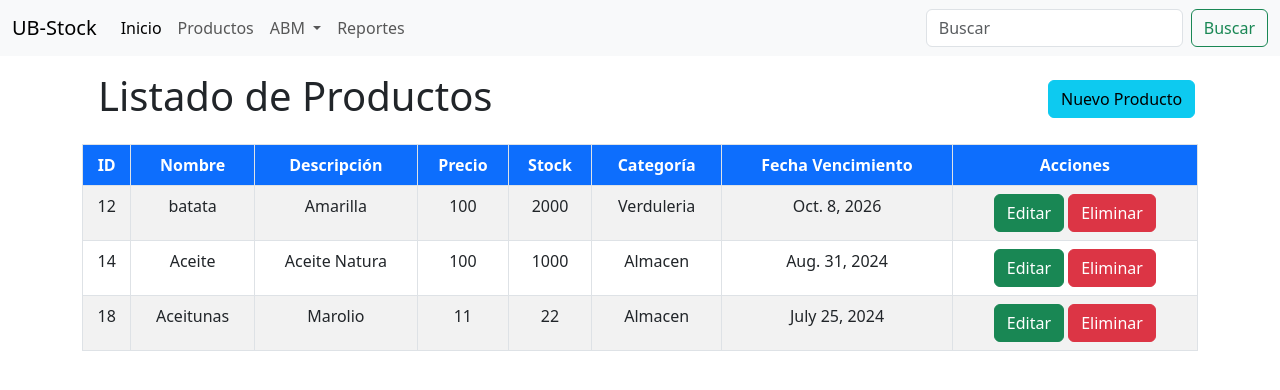
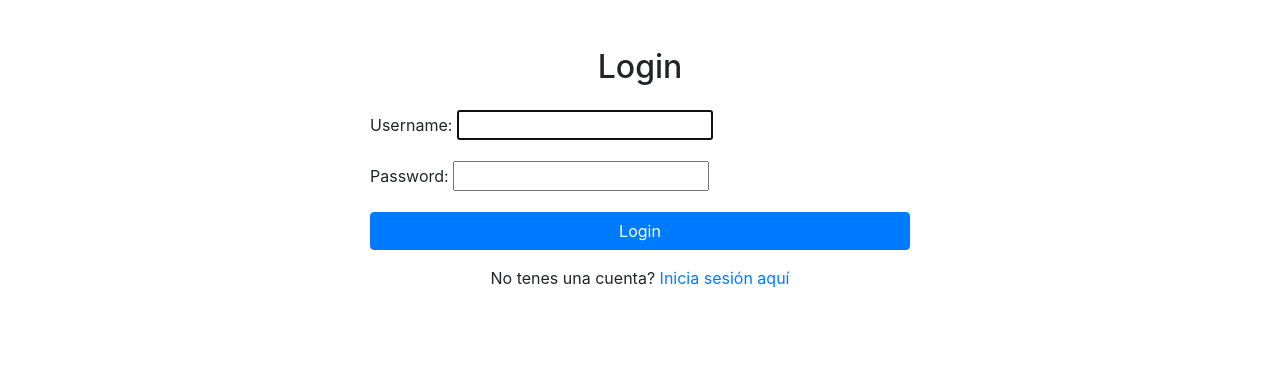
Before and after one commit to RichardLoz/UB_Test_Rlozano, a Django app: page / in a window 1280 px wide. Shown: the top 390 px of the page. Run offline with Django 5.2, Linux system fonts and the light colour scheme; data comes from the database, SQL or seed files in the repository; both versions use the stored data as it was after the commit; some libraries are stand-ins or nearby versions.

Commit message:
Nuevos Test

```diff
--- a/04_TP_FINAL/inventario/models.py
+++ b/04_TP_FINAL/inventario/models.py
@@ -12,8 +12,8 @@ class Categoria(models.Model):
 
 class Producto(models.Model):
     nombre = models.CharField(max_length=255)
-    descripcion = models.CharField(max_length=255)
-    precio = models.IntegerField()
+    descripcion = models.TextField()
+    precio = models.DecimalField(max_digits=10, decimal_places=2)
     stock = models.IntegerField()
     fecha_vencimiento = models.DateField(null=True, blank=True)
     categoria = models.ForeignKey(Categoria,null=True, on_delete=models.CASCADE)
--- a/04_TP_FINAL/inventario/templates/base.html
+++ b/04_TP_FINAL/inventario/templates/base.html
@@ -9,25 +9,22 @@
 <body>
     <nav class="navbar navbar-expand-lg bg-body-tertiary">
         <div class="container-fluid">
-          <a class="navbar-brand" href="#">UB-Stock</a>
+          <a class="navbar-brand" href="{% if user.is_authenticated %}{% url 'listado_productos' %}{% else %}{% url 'index' %}{% endif %}">UB-Stock</a>
           <button class="navbar-toggler" type="button" data-bs-toggle="collapse" data-bs-target="#navbarSupportedContent" aria-controls="navbarSupportedContent" aria-expanded="false" aria-label="Toggle navigation">
             <span class="navbar-toggler-icon"></span>
           </button>
           <div class="collapse navbar-collapse" id="navbarSupportedContent">
             <ul class="navbar-nav me-auto mb-2 mb-lg-0">
               <li class="nav-item">
-                <a class="nav-link active" aria-current="page" href="#">Inicio</a>
-              </li>
-              <li class="nav-item">
-                <a class="nav-link" href="#">Productos</a>
+                <a class="nav-link {% if request.path == '/productos/' %}active{% endif %}" href="{% url 'listado_productos' %}">Productos</a>
               </li>
               <li class="nav-item dropdown">
                 <a class="nav-link dropdown-toggle" href="#" role="button" data-bs-toggle="dropdown" aria-expanded="false">
                   ABM
                 </a>
                 <ul class="dropdown-menu">
-                  <li><a class="dropdown-item" href="#">Categorias</a></li>
-                  <li><a class="dropdown-item" href="#">Productos</a></li>
+                  <li><a class="dropdown-item" href="#" data-bs-toggle="modal" data-bs-target="#crearModal">Nuevo Producto</a></li>
+
                 </ul>
               </li>
               <li class="nav-item">
@@ -38,10 +35,14 @@
               <input class="form-control me-2" type="search" placeholder="Buscar" aria-label="Search">
               <button class="btn btn-outline-success" type="submit">Buscar</button>
             </form>
+
+            <!-- Mostrar botón de cerrar sesión si el usuario está autenticado -->
+            {% if user.is_authenticated %}
+              <a href="{% url 'logout' %}" class="btn btn-outline-danger ms-3">Cerrar sesión</a>
+            {% endif %}
           </div>
         </div>
       </nav>
-
 
     {% block content %}
     {% endblock %}
--- /dev/null
+++ b/04_TP_FINAL/inventario/templates/login.html
@@ -0,0 +1,29 @@
+<!DOCTYPE html>
+<html lang="en">
+<head>
+    <meta charset="UTF-8">
+    <meta name="viewport" content="width=device-width, initial-scale=1.0">
+    <title>Login</title>
+    <!-- Agregar Bootstrap desde el CDN -->
+    <link href="https://stackpath.bootstrapcdn.com/bootstrap/4.5.2/css/bootstrap.min.css" rel="stylesheet">
+</head>
+<body>
+    <div class="container">
+        <div class="row justify-content-center">
+            <div class="col-md-6">
+                <h2 class="text-center mt-5">Login</h2>
+                <form method="post" class="mt-4">
+                    {% csrf_token %}
+                    {{ form.as_p }}
+                    <button type="submit" class="btn btn-primary btn-block">Login</button>
+                </form>
+                <p class="text-center mt-3">No tenes una cuenta? <a href="{% url 'login' %}">Inicia sesión aquí</a></p>
+            </div>
+        </div>
+    </div>
+    <!-- Agregar Bootstrap y jQuery desde el CDN -->
+    <script src="https://code.jquery.com/jquery-3.5.1.slim.min.js"></script>
+    <script src="https://cdn.jsdelivr.net/npm/@popperjs/core@2.11.6/dist/umd/popper.min.js"></script>
+    <script src="https://stackpath.bootstrapcdn.com/bootstrap/4.5.2/js/bootstrap.min.js"></script>
+</body>
+</html>
--- a/04_TP_FINAL/inventario/templates/productos.html
+++ b/04_TP_FINAL/inventario/templates/productos.html
@@ -9,8 +9,10 @@ Inventario
             <div class="col-10">
                 <h1>Listado de Productos</h1>
             </div>
-            <div class="col-2 mt-2">
-                <button class="btn btn-info" data-bs-toggle="modal" data-bs-target="#crearModal">Nuevo Producto</button>
+            <div class="col-2 mt-2 d-flex justify-content-end">
+                <!-- Botón de nuevo producto -->
+                <button class="btn btn-info me-2" data-bs-toggle="modal" data-bs-target="#crearModal">Nuevo Producto</button>
+
             </div>
         </div>
     </div>
@@ -35,11 +37,11 @@ Inventario
                     <td>{{ producto.descripcion }}</td>
                     <td>{{ producto.precio }}</td>
                     <td>{{ producto.stock }}</td>
-                    <td>{{ producto.categoria }}</td>
+                    <td>{{ producto.categoria.nombre }}</td>
                     <td>{{ producto.fecha_vencimiento }}</td>
                     <td>
-                        <button class="btn btn-success btn-xs" data-bs-toggle="modal" data-bs-target="#actualizarModal{{producto.id}}">Editar</button>
-                        <button class="btn btn-danger btn-xs" data-bs-toggle="modal" data-bs-target="#eliminarModal{{producto.id}}">Eliminar</button>
+                        <button class="btn btn-success btn-sm" data-bs-toggle="modal" data-bs-target="#actualizarModal{{ producto.id }}">Editar</button>
+                        <button class="btn btn-danger btn-sm" data-bs-toggle="modal" data-bs-target="#eliminarModal{{ producto.id }}">Eliminar</button>
                     </td>
                 </tr>
             {% endfor %}
@@ -68,7 +70,7 @@ Inventario
                     </div>
                     <div class="mb-3">
                         <label for="precio" class="form-label">Precio:</label>
-                        <input type="number" name="precio" class="form-control" placeholder="Precio en pesos" required>
+                        <input type="number" name="precio" step="0.01" class="form-control" placeholder="Precio en pesos" required>
                     </div>
                     <div class="mb-3">
                         <label for="stock" class="form-label">Stock:</label>
@@ -99,37 +101,37 @@ Inventario
 
 {% for producto in productos %}
 <!-- Modificar modal producto -->
-<div class="modal fade" id="actualizarModal{{ producto.id}}" tabindex="-1" aria-labelledby="actualizarModalLabel{{ producto.id}}" aria-hidden="true">
+<div class="modal fade" id="actualizarModal{{ producto.id }}" tabindex="-1" aria-labelledby="actualizarModalLabel{{ producto.id }}" aria-hidden="true">
     <div class="modal-dialog">
         <div class="modal-content">
             <div class="modal-header bg-success text-white">
-                <h5 class="modal-title" id="actualizarModalLabel{{ producto.id}}">Editar Producto</h5>
+                <h5 class="modal-title" id="actualizarModalLabel{{ producto.id }}">Editar Producto</h5>
             </div>
             <div class="modal-body">
                 <form action="{% url 'actualizar_producto' producto.id %}" method="POST" class="form-group">
                     {% csrf_token %}
                     <label for="nombre">Nombre:</label>
-                    <input type="text" name="nombre" class="form-control" value="{{producto.nombre}}">
+                    <input type="text" name="nombre" class="form-control" value="{{ producto.nombre }}" required>
 
                     <label for="descripcion">Descripcion:</label>
-                    <input type="text" name="descripcion" class="form-control" value="{{producto.descripcion}}">
+                    <input type="text" name="descripcion" class="form-control" value="{{ producto.descripcion }}" required>
 
                     <label for="precio">Precio:</label>
-                    <input type="number" name="precio" class="form-control" value="{{producto.precio}}">
+                    <input type="number" name="precio" step="0.01" class="form-control" value="{{ producto.precio }}" required>
 
                     <label for="stock">Stock:</label>
-                    <input type="number" name="stock" class="form-control" value="{{producto.stock}}">
+                    <input type="number" name="stock" class="form-control" value="{{ producto.stock }}" required>
 
                     <label for="categoria">Categoria:</label>
                     <select name="categoria_id" class="form-control">
-                        <option value="{{producto.categoria.id}}">{{producto.categoria}}</option>
+                        <option value="{{ producto.categoria.id }}">{{ producto.categoria.nombre }}</option>
                         {% for categoria in categorias %}
-                            <option value="{{categoria.id}}">{{categoria.nombre}}</option>
+                            <option value="{{ categoria.id }}">{{ categoria.nombre }}</option>
                         {% endfor %}
                     </select>
 
                     <label for="fecha_vencimiento">Fecha de Vencimiento:</label>
-                    <input type="date" name="fecha_vencimiento" class="form-control" value="{{producto.fecha_vencimiento}}" required>
+                    <input type="date" name="fecha_vencimiento" class="form-control" value="{{ producto.fecha_vencimiento }}" required>
             </div>
 
             <div class="modal-footer">
@@ -142,14 +144,14 @@ Inventario
 </div>
 
 <!-- Eliminar modal producto -->
-<div class="modal fade" id="eliminarModal{{ producto.id}}" tabindex="-1" aria-labelledby="eliminarModalLabel{{ producto.id}}" aria-hidden="true">
+<div class="modal fade" id="eliminarModal{{ producto.id }}" tabindex="-1" aria-labelledby="eliminarModalLabel{{ producto.id }}" aria-hidden="true">
     <div class="modal-dialog">
         <div class="modal-content">
             <div class="modal-header bg-danger text-white">
-                <h5 class="modal-title" id="eliminarModalLabel{{ producto.id}}">Eliminar Producto</h5>
+                <h5 class="modal-title" id="eliminarModalLabel{{ producto.id }}">Eliminar Producto</h5>
             </div>
             <div class="modal-body">
-                <p>Se va a eliminar el producto: ID: {{producto.id}} - {{producto}}<p>
+                <p>Se va a eliminar el producto: ID: {{ producto.id }} - {{ producto.nombre }}<p>
             </div>
             <div class="modal-footer">
                 <button type="button" class="btn btn-secondary" data-bs-dismiss="modal">Cerrar</button>
--- a/04_TP_FINAL/inventario/urls.py
+++ b/04_TP_FINAL/inventario/urls.py
@@ -1,11 +1,11 @@
 from django.urls import path
-from .views import *
+from . import views
 
 urlpatterns = [
-    path('',listado_productos, name='listado_productos'),
-    path('crear/', crear_producto, name='crear_producto'),
-    path('editar/<id>', editar_producto, name = 'editar_producto'),
-    path('actualizar/<id>', update_producto, name = 'actualizar_producto'),
-    path('eliminar/<id>', delete_producto, name = 'eliminar_producto'),
-
+    path('', views.listado_productos, name='listado_productos'),  # Página de listado de productos
+    path('crear/', views.crear_producto, name='crear_producto'),  # Crear un nuevo producto
+    path('editar/<int:id>/', views.editar_producto, name='editar_producto'),  # Editar un producto existente
+    path('actualizar/<int:id>/', views.update_producto, name='actualizar_producto'),  # Actualizar un producto
+    path('eliminar/<int:id>/', views.delete_producto, name='eliminar_producto'),  # Eliminar un producto
+    path('categoria/<int:id>/', views.detalle_categoria, name='detalle_categoria'),  # Detalle de categoría
 ]
--- a/04_TP_FINAL/inventario/views.py
+++ b/04_TP_FINAL/inventario/views.py
@@ -1,15 +1,27 @@
 from django.shortcuts import render, redirect
-from django.utils import timezone
 from .models import Producto, Categoria
+from django.contrib.auth import authenticate, login
+from django.contrib.auth.decorators import login_required
+from django.contrib.auth.views import LoginView
+from django.urls import reverse_lazy
+
+# View personalizada de login
+class CustomLoginView(LoginView):
+    template_name = 'login.html'
+    redirect_authenticated_user = True  # Redirige a la página principal si el usuario ya está autenticado
+
+    def get_success_url(self):
+        return '/productos/'
 
 
-#TODO: CRUD PRODUCTOS
-
+# TODO: CRUD PRODUCTOS
+@login_required
 def listado_productos(request):
     productos = Producto.objects.all()
     categorias = Categoria.objects.all()
     return render(request, 'productos.html', {'productos': productos, 'categorias': categorias})
 
+@login_required
 def crear_producto(request):
     if request.method == 'POST':
         nombre = request.POST.get("nombre")
@@ -36,16 +48,18 @@ def crear_producto(request):
             fecha_vencimiento=fecha_vencimiento if fecha_vencimiento else None
         )
         producto.save()
-        return redirect('/')
+        return redirect('listado_productos')  # Redirige al listado de productos
     return render(request, 'crear_producto.html', {
         'categorias': Categoria.objects.all()
     })
 
+@login_required
 def editar_producto(request, id):
     producto = Producto.objects.get(id=id)
     categorias = Categoria.objects.all()
-    return render(request, 'editar_producto.html', {'producto': producto,'categorias': categorias })
+    return render(request, 'editar_producto.html', {'producto': producto, 'categorias': categorias})
 
+@login_required
 def update_producto(request, id):
     producto = Producto.objects.get(id=id)
     nombre = request.POST["nombre"]
@@ -62,19 +76,18 @@ def update_producto(request, id):
     producto.categoria = categoria
     producto.fecha_vencimiento = fecha_vencimiento if fecha_vencimiento else None
     producto.save()
-    return redirect('/')
+    return redirect('listado_productos')  # Redirige al listado de productos
 
+@login_required
 def delete_producto(request, id):
     producto = Producto.objects.get(id=id)
     producto.delete()
-    return redirect('/')
+    return redirect('listado_productos')  # Redirige al listado de productos
 
 
-#TODO: CRUD CATEGORIA
+# TODO: CRUD CATEGORIA
 
-def detalle_categoria(request,id):
-    #categoria = Categoria.objects.get(id=id)
-    #productos = Producto.objects.all()
-    #categoria_productos = Categoria.productos.all()
-    #Filtro
+@login_required
+def detalle_categoria(request, id):
     productos = Producto.objects.filter(categoria__id=id)
+    return render(request, 'productos.html', {'productos': productos})
--- a/04_TP_FINAL/sistema_stock/urls.py
+++ b/04_TP_FINAL/sistema_stock/urls.py
@@ -1,23 +1,12 @@
-"""
-URL configuration for sistema_stock project.
-
-The `urlpatterns` list routes URLs to views. For more information please see:
-    https://docs.djangoproject.com/en/5.0/topics/http/urls/
-Examples:
-Function views
-    1. Add an import:  from my_app import views
-    2. Add a URL to urlpatterns:  path('', views.home, name='home')
-Class-based views
-    1. Add an import:  from other_app.views import Home
-    2. Add a URL to urlpatterns:  path('', Home.as_view(), name='home')
-Including another URLconf
-    1. Import the include() function: from django.urls import include, path
-    2. Add a URL to urlpatterns:  path('blog/', include('blog.urls'))
-"""
 from django.contrib import admin
-from django.urls import path,include
+from django.urls import path, include
+from inventario.views import CustomLoginView
+from django.contrib.auth.views import LogoutView
 
 urlpatterns = [
     path('admin/', admin.site.urls),
-    path('', include('inventario.urls')),
+    path('login/', CustomLoginView.as_view(), name='login'),
+    path('logout/', LogoutView.as_view(), name='logout'),
+    path('', CustomLoginView.as_view(), name='login'),  # La página principal debe ser el login
+    path('productos/', include('inventario.urls')),  # Rutas para productos
 ]
```
Also changed, not shown: 04_TP_FINAL/sistema_stock/settings.py (+16 -12 lines), 04_TP_FINAL/sistema_stock/test/pytest.ini (added, +4 -0 lines), 04_TP_FINAL/sistema_stock/test/test_acceso.py (added, +222 -0 lines), 04_TP_FINAL/sistema_stock/test/test_simple.py (added, +3 -0 lines), 04_TP_FINAL/db.sqlite3, 04_TP_FINAL/inventario/migrations/0011_auto_20240706_0236.py (added), 2 other files.
